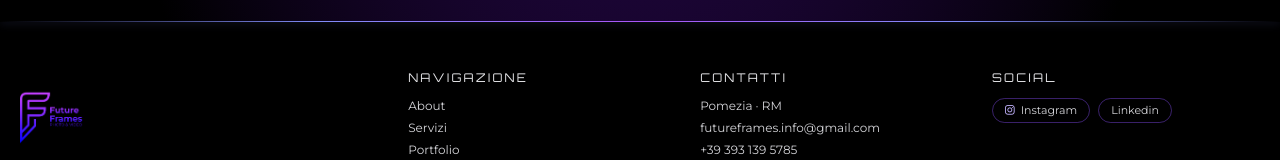
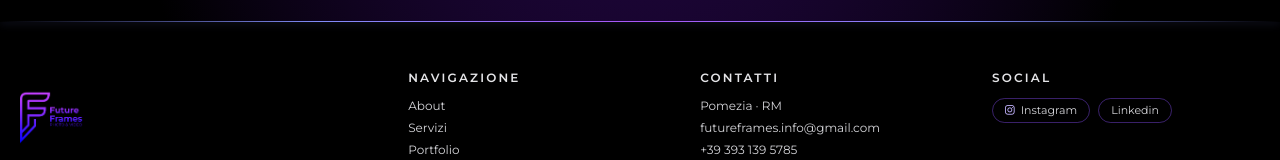
Before and after one commit to alelodato/future-frames-next, a Next.js app: page / in a window 1280 px wide. Shown: the part 5835-5995 px from the top of the page. Built offline with nearby package versions, Linux system fonts and the light colour scheme.

Commit message:
modificato font menu footer

```diff
--- a/src/components/Footer.jsx
+++ b/src/components/Footer.jsx
@@ -26,7 +26,7 @@ export default function Footer() {
           {/* Link rapidi */}
           <div className="flex-1 grid grid-cols-2 sm:grid-cols-3 gap-6 text-xs">
             <div className="space-y-3">
-              <h4 className="font-orbitron tracking-[0.18em] text-zinc-200 uppercase">
+              <h4 className="font-montserrat font-semibold tracking-[0.18em] text-zinc-200 uppercase">
                 Navigazione
               </h4>
               <nav className="flex flex-col gap-1.5 font-montserrat text-zinc-300">
@@ -39,7 +39,7 @@ export default function Footer() {
             </div>
 
             <div className="space-y-3">
-              <h4 className="font-orbitron tracking-[0.18em] text-zinc-200 uppercase">
+              <h4 className="font-montserrat font-semibold tracking-[0.18em] text-zinc-200 uppercase">
                 Contatti
               </h4>
               <div className="font-montserrat text-zinc-300 space-y-1.5">
@@ -56,7 +56,7 @@ export default function Footer() {
             </div>
 
             <div className="space-y-3">
-              <h4 className="font-orbitron tracking-[0.18em] text-zinc-200 uppercase">
+              <h4 className="font-montserrat font-semibold tracking-[0.18em] text-zinc-200 uppercase">
                 Social
               </h4>
               <div className="flex flex-wrap gap-2 font-montserrat text-zinc-300">
```
